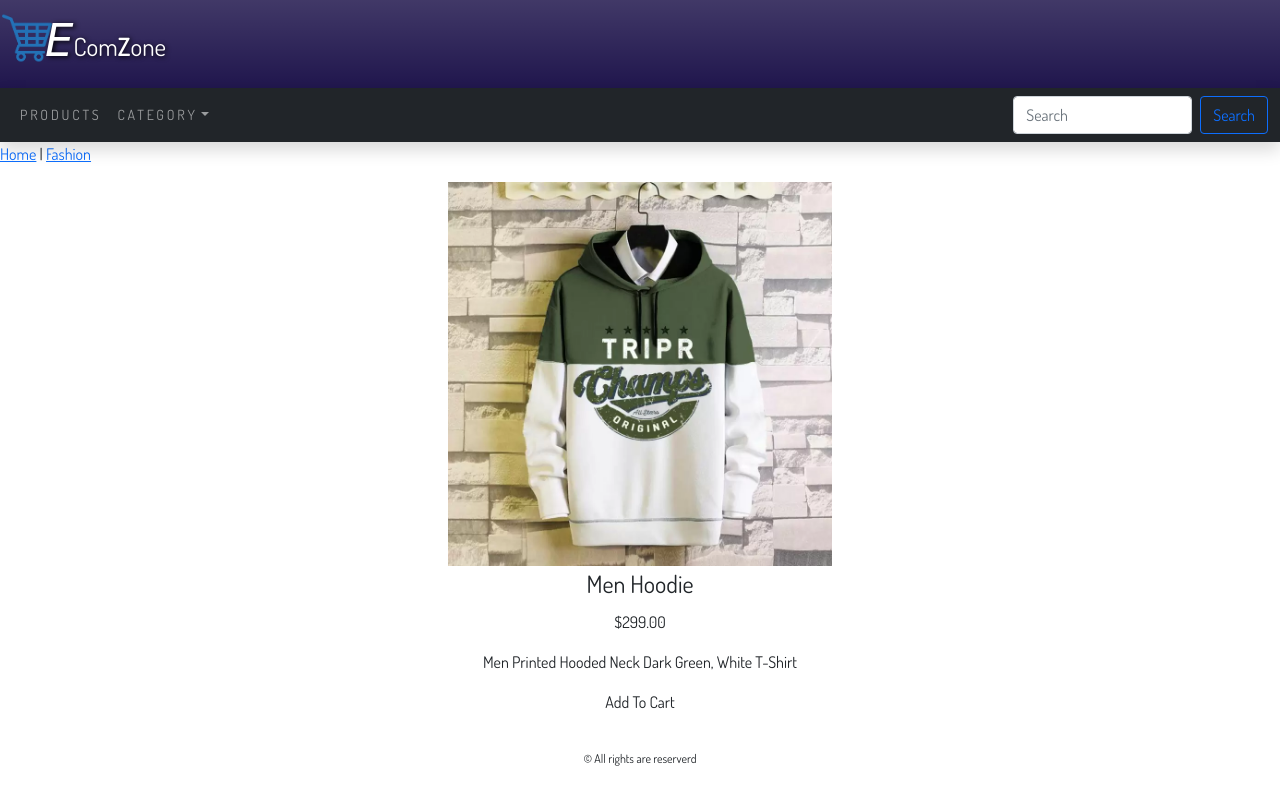
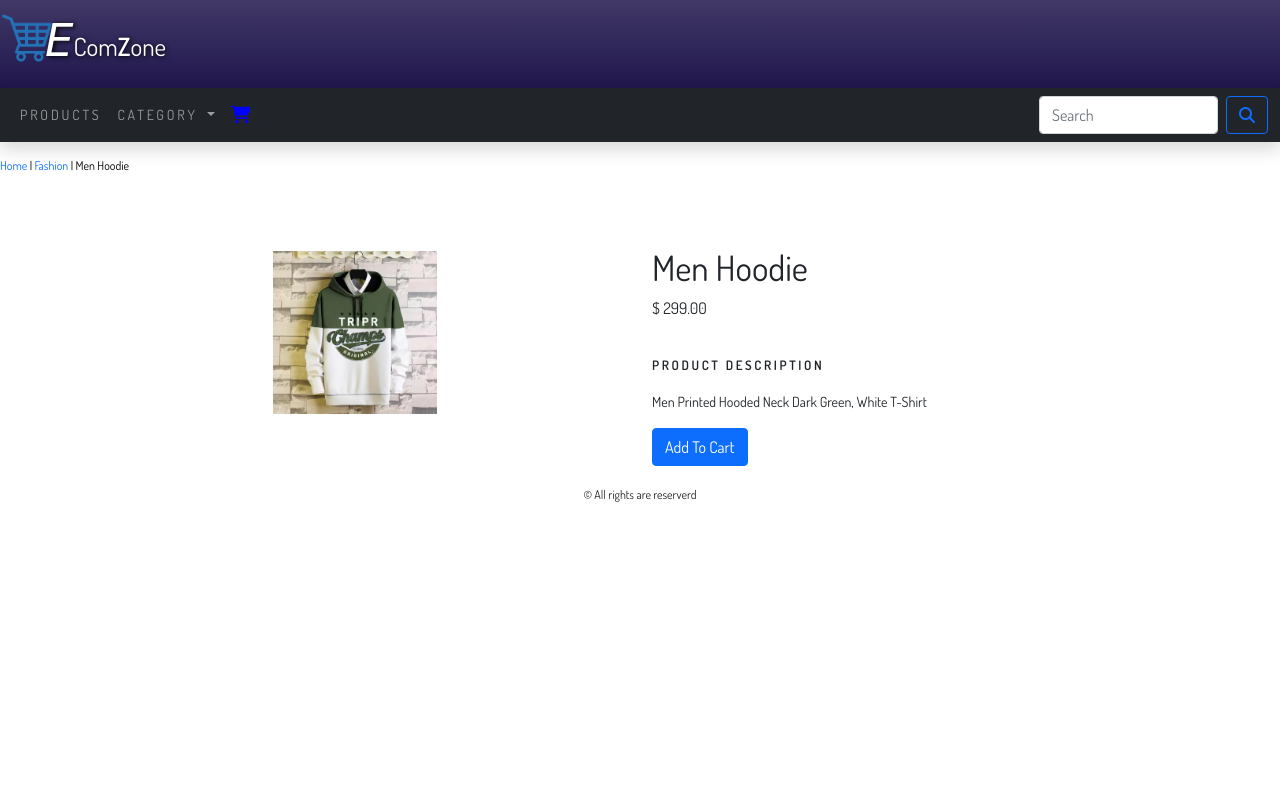
Before and after one commit to MidlajN/EcomZone, a Django app: a page that uses ECOM_Project/templates/base.html in a window 1280 px wide. Run offline with Django 4.2, Linux system fonts and the light colour scheme; data comes from the database, SQL or seed files in the repository; some libraries are stand-ins or nearby versions; some web fonts are replaced.

Commit message:
EcomApp - Product Page Design

```diff
--- a/ECOM_Project/static/css/custom.css
+++ b/ECOM_Project/static/css/custom.css
@@ -53,3 +53,26 @@ body {
 .my_margin_bottom{
     margin-bottom:10px;
 }
+
+/** Product Page **/
+.my_prod_row_class {
+    padding-top:15px;
+    padding-bottom:20px
+}
+
+.my_prod_row_class .mx-auto {
+    color:#000;
+    font-size:12px;
+    text-decoration:none;
+}
+
+.prod_head {
+    font-size:35px;
+}
+
+.desc_title {
+    letter-spacing:.2em;
+    text-transform:uppercase;
+    font-size:13px;
+    padding-top:20px;
+}
--- a/ECOM_Project/templates/base.html
+++ b/ECOM_Project/templates/base.html
@@ -10,6 +10,8 @@
     <link rel="stylesheet" href="{% static 'css/custom.css' %}">
     <link href="https://fonts.googleapis.com/css2?family=Dosis:wght@200;400&display=swap" rel="stylesheet">
     <link href="https://fonts.googleapis.com/css2?family=Dosis:wght@200;400;600&family=Unbounded&display=swap" rel="stylesheet">
+
+    <script src="https://kit.fontawesome.com/a076d05399.js"></script>
 
     <title>{% block title %}{% endblock %}</title>
 
--- a/ECOM_Project/templates/navbar.html
+++ b/ECOM_Project/templates/navbar.html
@@ -15,19 +15,23 @@
 
         <li class="nav-item dropdown">
           <a class="nav-link dropdown-toggle" href="" id="navbarScrollingDropdown"
-             role="button" data-bs-toggle="dropdown" aria-expanded="false">Category</a>
-
+             role="button" data-bs-toggle="dropdown" aria-expanded="false">Category
+          </a>
           <ul class="dropdown-menu" aria-labelledby="navbarScrollingDropdown">
             {% for cat in links %}
               <li><a class="dropdown-item" href="{{cat.get_url}}">{{cat.name}}</a></li>
             {% endfor %}
           </ul>
         </li>
+
+        <li class="nav-item">
+          <a class="nav-link active" href=""><i class="fa fa-shopping-cart fa-lg" style="color:blue;"></i></a>
+        </li>
       </ul>
 
       <form class="d-flex">
         <input class="form-control me-2" type="search" placeholder="Search" aria-label="Search">
-        <button class="btn btn-outline-primary" type="submit">Search</button>
+        <button class="btn btn-outline-primary" type="submit"><i class="fa fa-search"></i></button>
       </form>
 
     </div>
--- a/ECOM_Project/templates/product.html
+++ b/ECOM_Project/templates/product.html
@@ -14,27 +14,38 @@
 {% block content %}
 
 <div>
-    <div>
-        <div>
-            <p><a href="{% url 'EcomApp:allProdCat' %}">Home</a> | <a href="{{product.category.get_url}}">{{ product.category }}</a> </p>
+    <div class="row my_prod_row_class">
+        <div class=" mx-auto">
+            <p><a style="text-decoration:none" href="{% url 'EcomApp:allProdCat' %}">Home</a>
+                | <a style="text-decoration:none" href="{{product.category.get_url}}">{{ product.category }}</a>
+                | {{product.name}}
+            </p>
         </div>
     </div>
 
-    <div>
-        <div align="center">
+
+    <div class="container">
+        <div class="row">
+            <div class="col-md-12 col-sm-12 col-md-12 col-lg-6">
+                <div align="center" style="padding-top:40px">
                     <img src="{{product.prod_img.url}}" width="30%" alt="{{product.name}}">
                 </div>
             </div>
-    <div>
-        <div align="center">
-            <legend>{{product.name}}</legend>
-            <p>${{product.price}}</p>
-            <p>{{product.description}}</p>
+
+            <div class="col-md-12 col-sm-12 col-md-12 col-lg-6">
+                <div style="padding-top:35px">
+                    <h1 class="prod_head">{{product.name}}</h1>
+                    <p>$ {{product.price}}</p>
+                    <p class="desc_title"><b>Product description</b></p>
+                    <p class="text-justify" style="font-size:14px">{{product.description}}</p>
                     {% if product.stock <= 0 %}
                         <p style="color:red">Out of Stock</p>
                     {% else %}
-                <p>Add To Cart</p>
+                        <button class="btn btn-primary">Add To Cart</button>
                     {% endif %}
+                </div>
+            </div>
+
         </div>
     </div>
 
```
Lines whose indentation alone changed are shown as unchanged.
